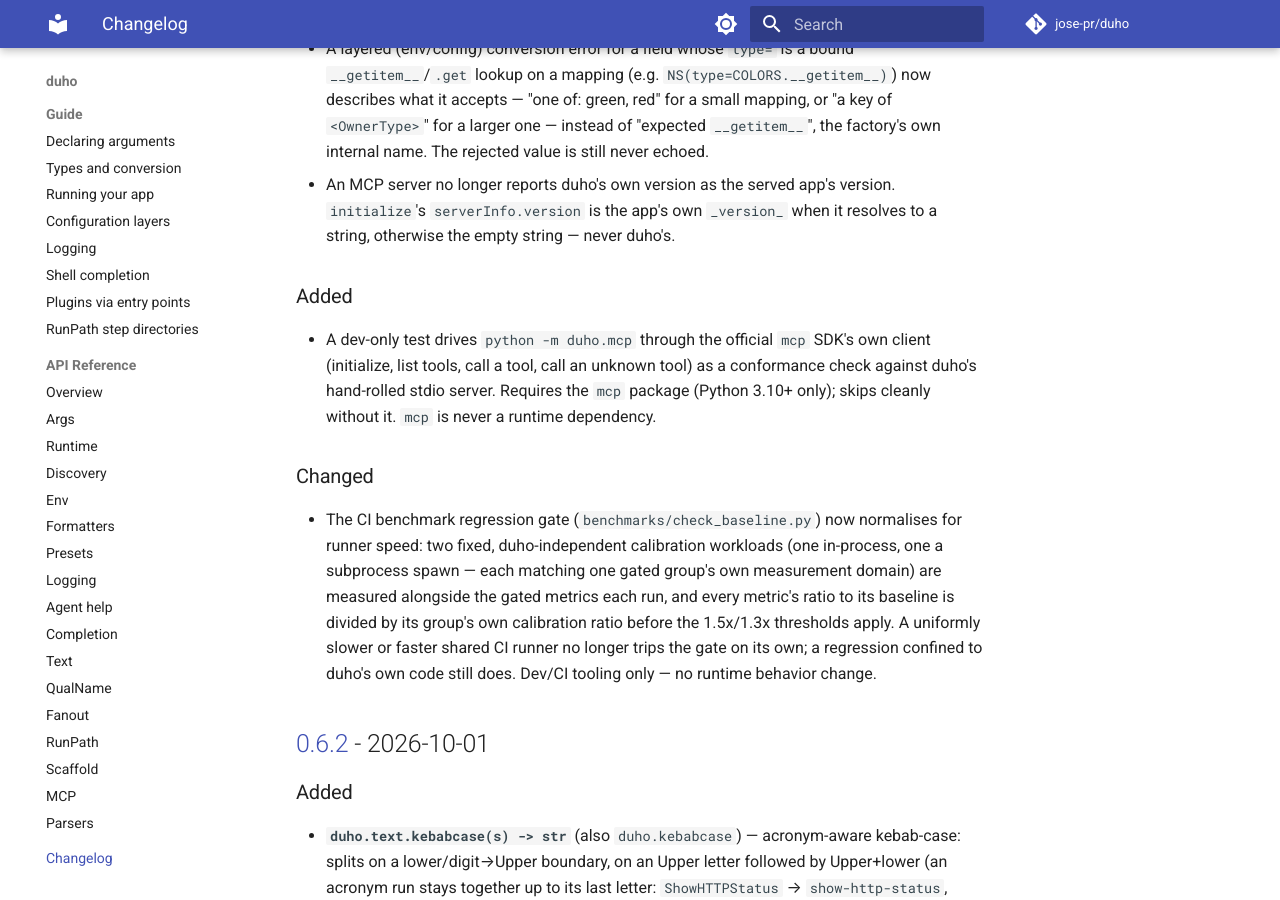
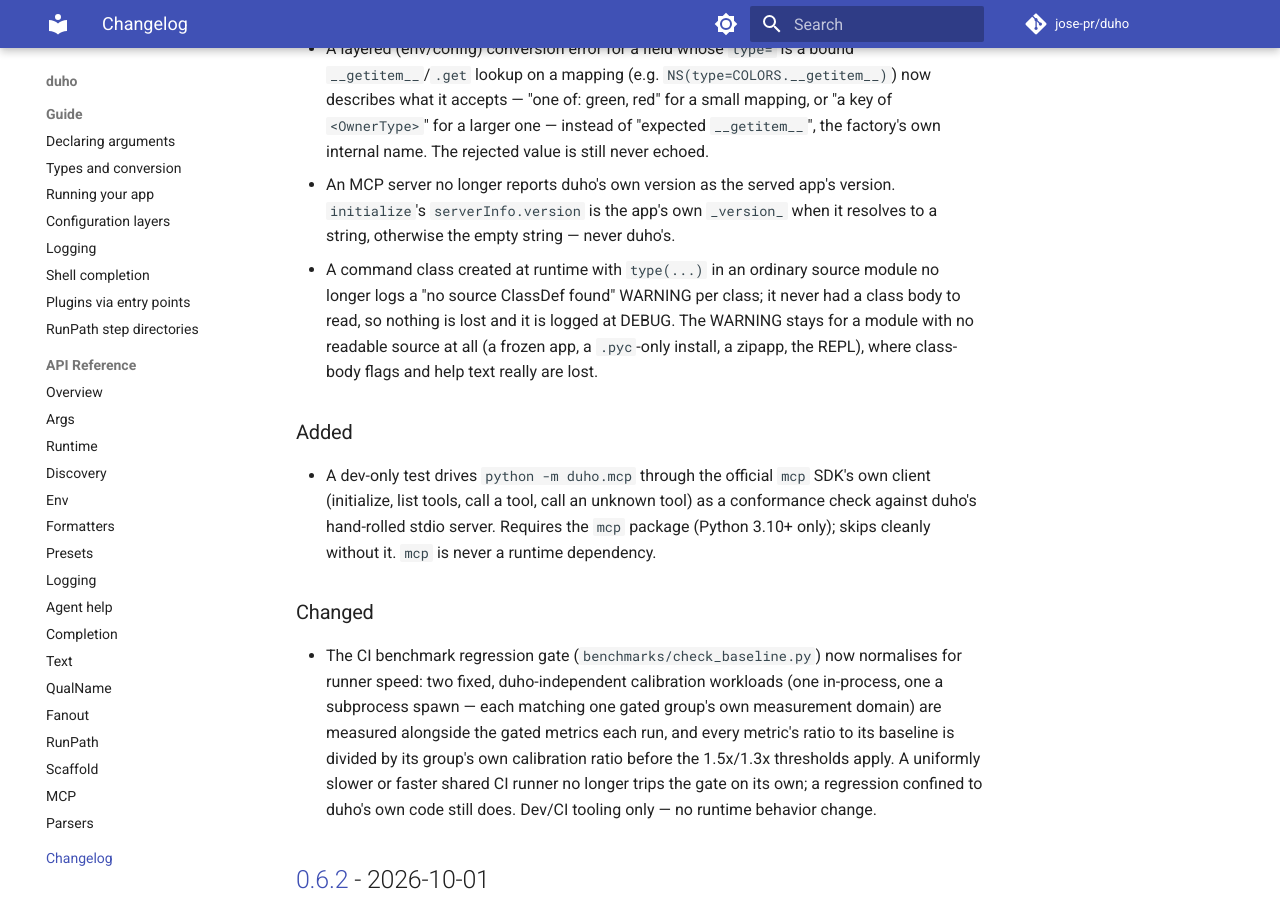
Before and after one commit to jose-pr/duho, an MkDocs documentation site: the page built from docs/changelog.md, in a window 1280 px wide and 900 px high, scrolled down 589 px. Built offline with MkDocs 1.6.1 and Material for MkDocs 9.7.7, drawn with Linux system fonts in a browser that asks for light colours; comment, search, counter and statistics services are not loaded.

Commit message:
docs: note the runtime-created class warning change for 0.6.3

```diff
--- a/CHANGELOG.md
+++ b/CHANGELOG.md
@@ -24,6 +24,12 @@
 - An MCP server no longer reports duho's own version as the served app's
   version. `initialize`'s `serverInfo.version` is the app's own `_version_`
   when it resolves to a string, otherwise the empty string — never duho's.
+- A command class created at runtime with `type(...)` in an ordinary source
+  module no longer logs a "no source ClassDef found" WARNING per class; it
+  never had a class body to read, so nothing is lost and it is logged at
+  DEBUG. The WARNING stays for a module with no readable source at all (a
+  frozen app, a `.pyc`-only install, a zipapp, the REPL), where class-body
+  flags and help text really are lost.
 
 ### Added
 
```
Also changed, not shown: RELEASENOTES.md (+2 -0 lines).
